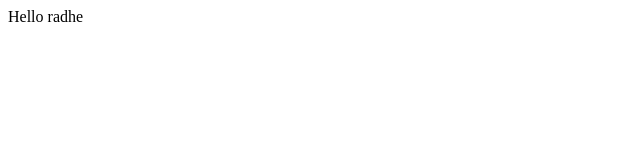
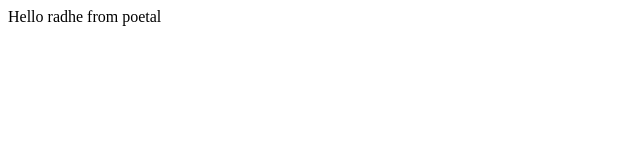
Before and after one commit to rakhiradhe/storagebicep28feb, a plain HTML site: page index.html in a window 1280 px wide. Shown: the full height of the page, 0-640 px from the left. Drawn offline with Linux system fonts and the light colour scheme.

Commit message:
Update index.html

```diff
--- a/index.html
+++ b/index.html
@@ -1 +1 @@
-<div> Hello radhe</div>
+<div> Hello radhe from poetal</div>
```
